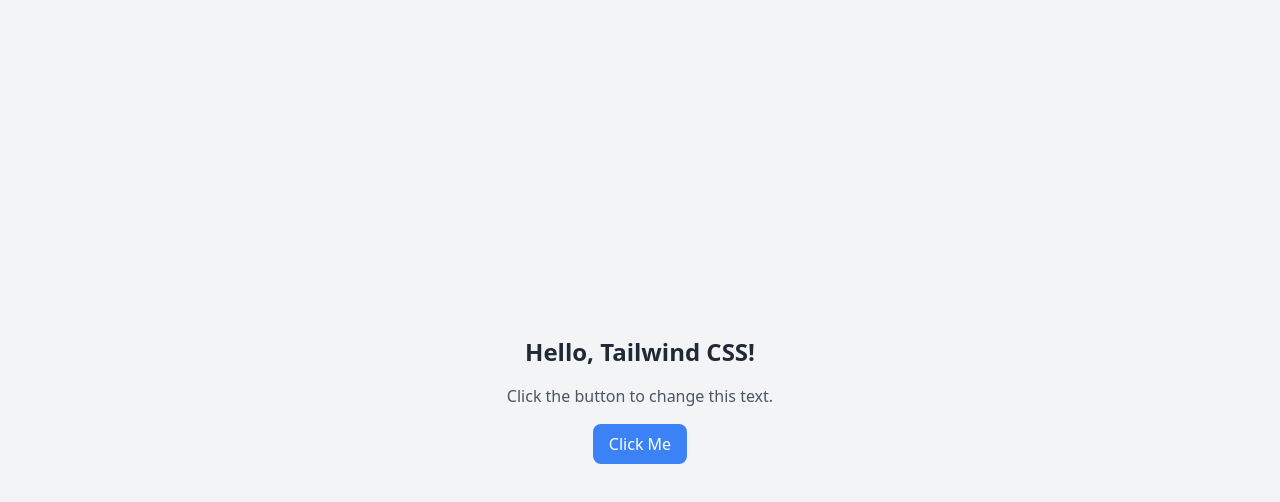
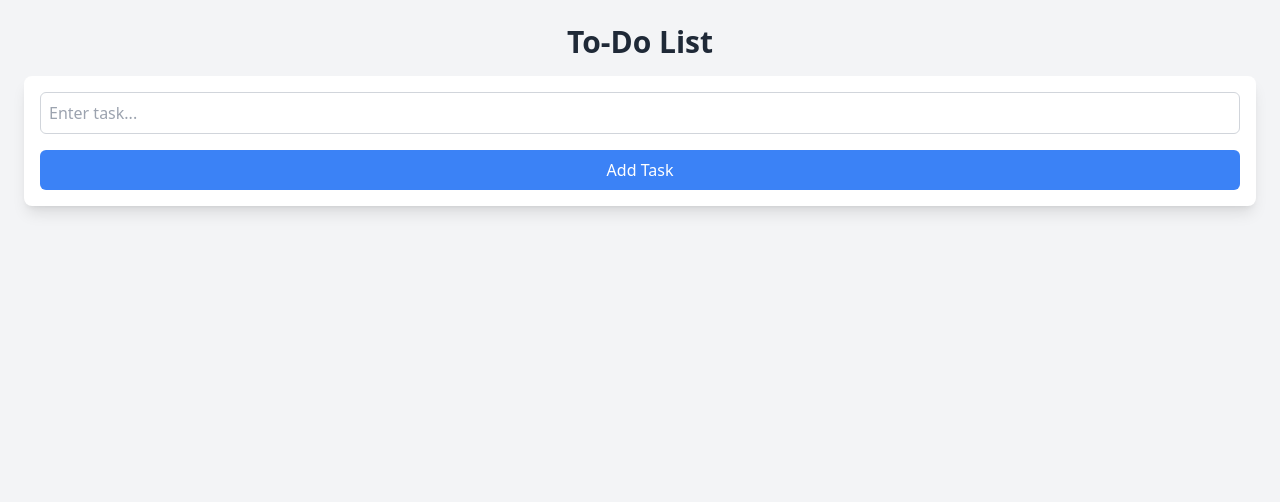
Before and after one commit to Gihozo23/TGxAUCA-Git-learning-session, a plain HTML site: page index.html in a window 1280 px wide. Drawn offline with nearby package versions, Linux system fonts and the light colour scheme.

Commit message:
Update index.html

```diff
--- a/index.html
+++ b/index.html
@@ -3,17 +3,22 @@
 <head>
     <meta charset="UTF-8">
     <meta name="viewport" content="width=device-width, initial-scale=1.0">
-    <title>Tailwind + JavaScript</title>
-    <script src="https://cdn.tailwindcss.com"></script>
+    <title>Collaborative To-Do App</title>
+    <script src="https://cdn.tailwindcss.com"></script> <!-- Tailwind CSS CDN -->
 </head>
-<body class="flex items-center justify-center min-h-screen bg-gray-100">
+<body class="bg-gray-100 font-sans">
 
-    <div class="text-center">
-        <h1 class="text-2xl font-bold text-gray-800">Hello, Tailwind CSS!</h1>
-        <p id="message" class="mt-4 text-gray-600">Click the button to change this text.</p>
-        <button onclick="changeText()" class="mt-4 px-4 py-2 bg-blue-500 text-white rounded-lg hover:bg-blue-600">
-            Click Me
-        </button>
+    <div class="container mx-auto p-6">
+        <h1 class="text-3xl font-bold mb-4 text-center text-gray-800">To-Do List</h1>
+
+        <div class="bg-white p-4 rounded-lg shadow-lg">
+            <input type="text" id="taskInput" placeholder="Enter task..." class="w-full p-2 border border-gray-300 rounded-md mb-4" />
+            <button onclick="addTask()" class="w-full bg-blue-500 text-white py-2 rounded-md hover:bg-blue-600">Add Task</button>
+        </div>
+
+        <ul id="taskList" class="mt-6 space-y-3">
+            <!-- Task items will appear here -->
+        </ul>
     </div>
 
     <script src="script.js"></script>
```
